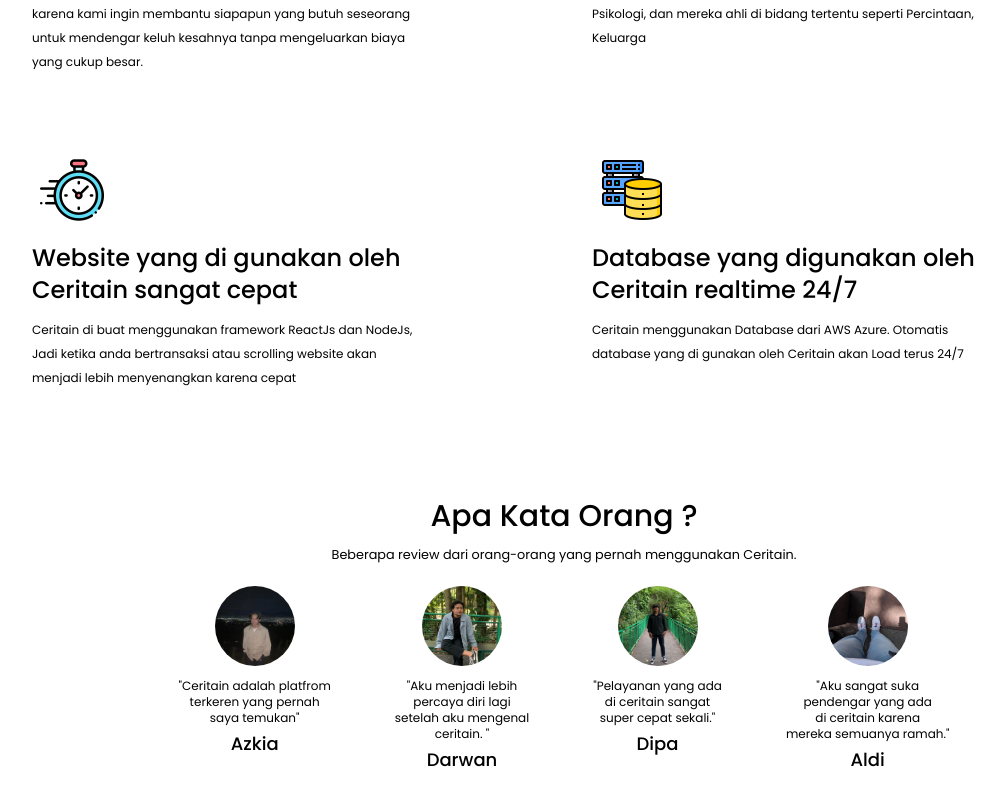
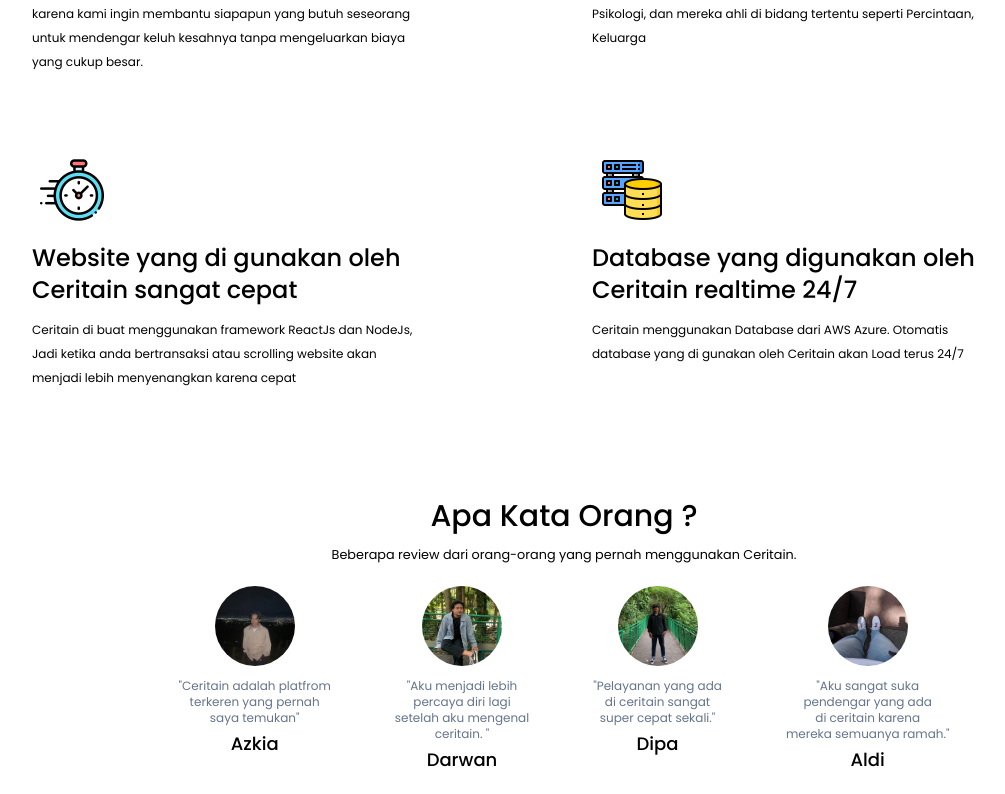
Before and after one commit to AhmadAzkia/ceritain, a React (Create React App) app: page / in a window 1280 px wide. Shown: the part 1086-1880 px from the top of the page, without its empty margins (76-1081 px from the left). Built offline with nearby package versions, Linux system fonts and the light colour scheme; a web font is replaced by a local one.

Commit message:
Change Color Feedback

```diff
--- a/src/components/home/Feedback.js
+++ b/src/components/home/Feedback.js
@@ -15,7 +15,7 @@ function Feedback() {
         {FeedbackPeople.reasons.map((reason, index) => (
           <div className="mt-5 text-center mx-8" key={index}>
             <img src={reason.image} alt="" className="h-16 w-16 md:h-20 rounded-full md:w-20 mx-auto"/>
-            <h1 className="mt-3 text-xs" dangerouslySetInnerHTML={{ __html: reason.description.replace(/\n/g, '<br/>') }} />
+            <h1 className="mt-3 text-xs text-slate-500" dangerouslySetInnerHTML={{ __html: reason.description.replace(/\n/g, '<br/>') }} />
             <h3 className="font-medium mt-1 text-base md:text-lg">{reason.nama}</h3>
           </div>
         ))}
```
